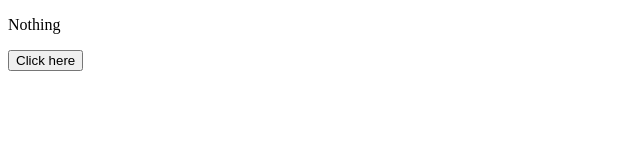
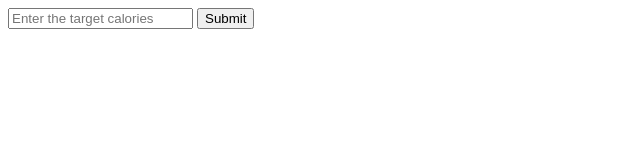
Before and after one commit to step4upp/HopperHackathon2025, a website: page index.html in a window 1280 px wide. Shown: the whole page, without its empty margins (0-640 px from the left). Drawn offline with Linux system fonts and the light colour scheme; no server answers.

Commit message:
Update index.html

```diff
--- a/index.html
+++ b/index.html
@@ -3,11 +3,13 @@
 <head>
     <meta charset="UTF-8">
     <meta name="viewport" content="width=device-width, initial-scale=1.0">
-    <script src="script.js"></script>
+    <script src="userinput.js" defer></script>
     <title>Document</title>
 </head>
 <body>
-    <p id="hello">Nothing</p>
-    <button onclick="changeContent()">Click here</button>
+    <form id="calories">
+        <input type="text" id="userInput" placeholder="Enter the target calories" required>
+        <button type="submit">Submit</button>
+    </form>
 </body>
 </html>
```
